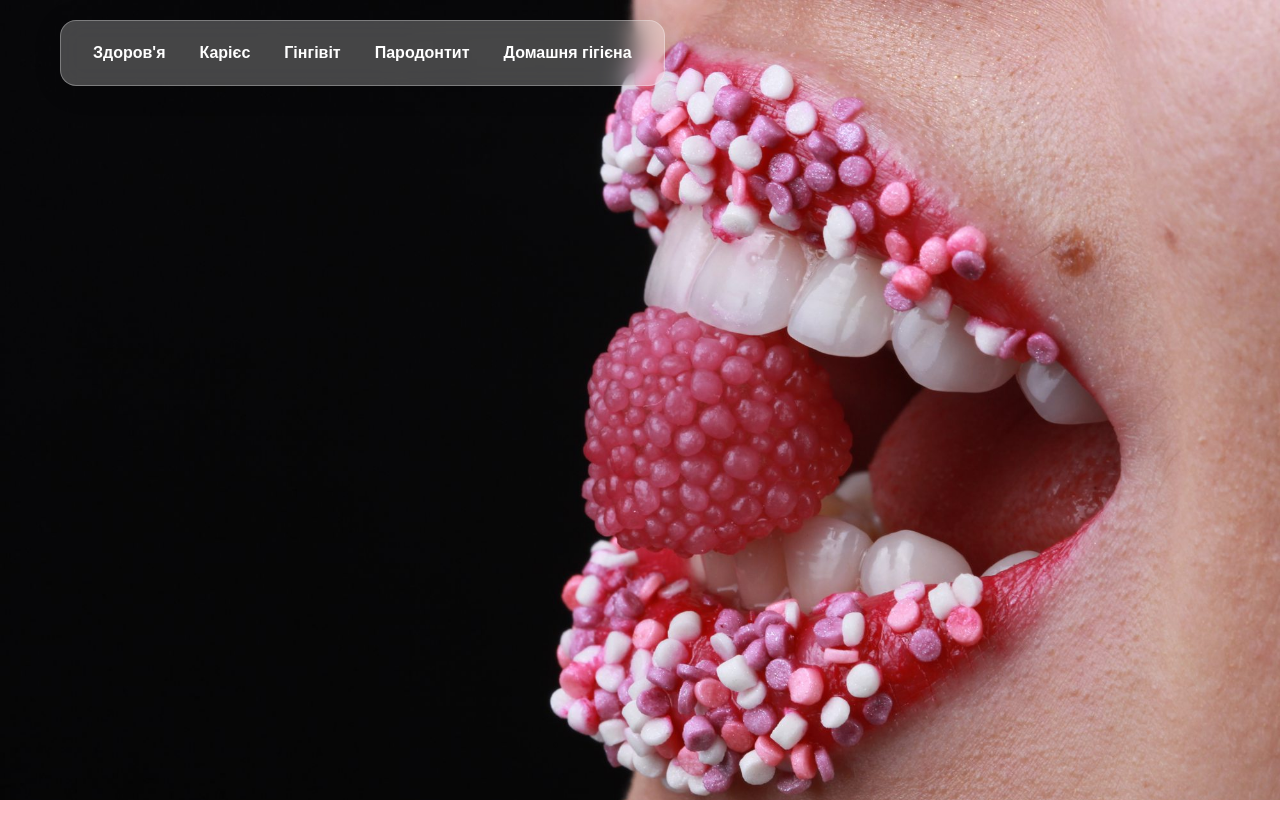
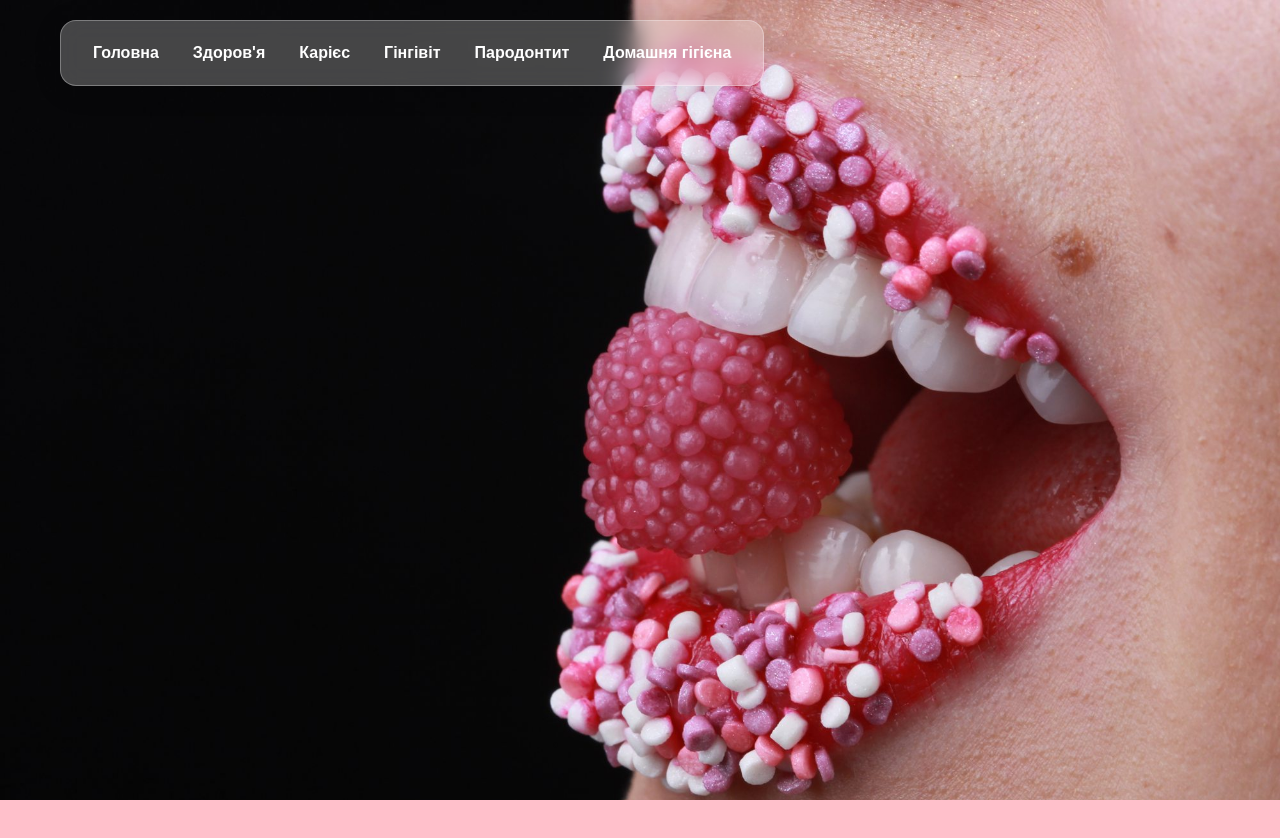
Before and after one commit to papernutcracker/dental-page, a plain HTML site: page index.html in a window 1280 px wide. Shown: the top 838 px of the page. Drawn offline with Linux system fonts and the light colour scheme.

Commit message:
header v3

```diff
--- a/css/header.css
+++ b/css/header.css
@@ -59,18 +59,19 @@
 /* Link Styling */
 .navigation-menu a {
     text-decoration: none;
-    color: #000;
-    /* Black text for readability */
     font-weight: 600;
     font-family: sans-serif;
     padding: 8px 12px;
     border-radius: 8px;
-    transition: background 0.3s ease;
 
+    /* EXISTING COLOR */
     color: white;
+
+    /* THE FIX: Change 'background' to 'color' (or 'all') */
+    transition: color 0.5s ease;
 }
 
 .navigation-menu a:hover {
-    color: rgb(245, 83, 172);
-    /* Lighten on hover */
+    /* The pink color you requested */
+    color: rgb(223, 150, 190);
 }
--- a/css/style.css
+++ b/css/style.css
@@ -1,3 +1,7 @@
+html {
+    scroll-behavior: smooth;
+}
+
 body {
     margin: 0;
     padding: 0;
--- a/index.html
+++ b/index.html
@@ -22,6 +22,7 @@
 <body>
     <div class="header">
         <div class="navigation-menu">
+            <a href="#content-section-main">Головна</a>
             <a href="#content-section-health">Здоров'я</a>
             <a href="#content-section-caries">Карієс</a>
             <a href="#content-section-gingivitis">Гінгівіт</a>
```
